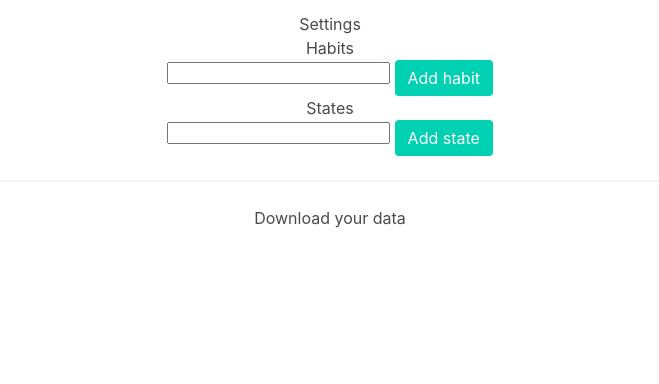
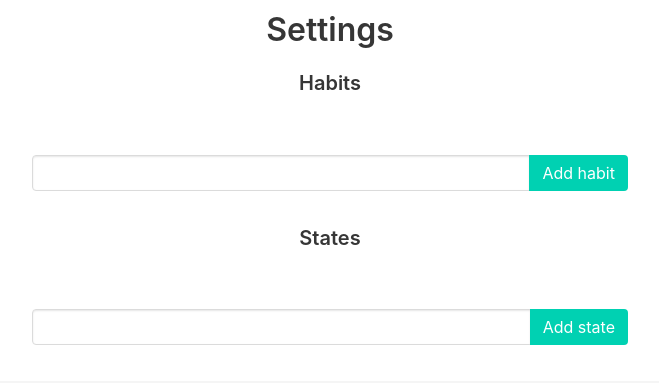
Before and after one commit to KosAqH/Habit-tracker, a Flask app: page /settings in a window 1280 px wide. Shown: the part 52-436 px from the top of the page, without its empty margins (310-969 px from the left). Run offline with Flask 3, Linux system fonts and the light colour scheme; the visitor is signed in with stand-in values (Sample User, id 1); data comes from the database, SQL or seed files in the repository; data that the repository does not hold is empty.

Commit message:
Overhaul settings page

```diff
--- a/app/templates/settings.html
+++ b/app/templates/settings.html
@@ -2,62 +2,79 @@
 
 {% block content %}
 <div class="column is-8 is-offset-2">
-  <h1>
+  <h3 class="title is-3">
     Settings
-  </h1>
-  <h3>
+  </h3>
+  <div class="block">
+    <h5 class="title is-5">
       Habits
-  </h3>
+    </h5>
+    <table class="table is-fullwidth is-hoverable">
     {% for habit in habits %}
-    <div class="columns">
-      <div class="column">
+      <tr>
+        <td>
           {{habit.name}}
-      </div>
-      <div class="column">
+        </td>
+        <td class="has-text-right">
           <form action="delete_habit" method="post">
             <input type=hidden value="{{habit.id}}" name=habit_id />
-          <button class="button is-primary">Remove habit</button>
+            <button class="button is-danger">Remove habit</button>
+          </form>
+        </td>
+      </tr>
+    {% endfor %}
+    </table>
+    <div class="column is-10 is-offset-1">
+      <form method="POST" action="add_habit">
+        <div class="field has-addons has-addons-centered">
+          <div class="control is-expanded">
+            <input class="input" type="text" name="habit">
+          </div>
+          <div class="control">
+            <button class="button is-primary">Add habit</button>
+          </div>
+        </div>
       </form>
     </div>
   </div>
-  {% endfor %}
-  <div>
-    <form method="POST" action="add_habit">
-      <label class="text">
-        <input type="text" name="habit">
-      </label>
-      <button class="button is-primary">Add habit</button>
-    </form>
-  </div>
-  <h3>
+
+  <div class="block">
+    <h5 class="title is-5">
       States
-  </h3>
+    </h5>
+    <table class="table is-fullwidth is-hoverable">
     {% for state in states %}
-    <div class="columns">
-      <div class="column">
+      <tr>
+        <td>
           {{state.name}}
-      </div>
-      <div class="column">
+        </td>
+        <td class="has-text-right">
           <form action="delete_state" method="post">
             <input type=hidden value="{{state.id}}" name=state_id />
-          <button class="button is-primary">Remove state</button>
+            <button class="button is-danger">Remove state</button>
+          </form>
+        </td>
+      </tr>
+    {% endfor %}
+  </table>
+    <div class="column is-10 is-offset-1">
+      <form method="POST" action="add_state">
+        <div class="field has-addons has-addons-centered">
+          <div class="control is-expanded">
+            <input class="input" type="text" name="state">
+          </div>
+          <div class="control">
+            <button class="button is-primary">Add state</button>
+          </div>
+        </div>
       </form>
     </div>
   </div>
-  {% endfor %}
-  <div>
-    <form method="POST" action="add_state">
-      <label class="text">
-        <input type="text" name="state">
-      </label>
-      <button class="button is-primary">Add state</button>
-    </form>
-  </div>
   <hr>
 
-  <h1>
+  <!-- <h1>
     Download your data
-  </h1>
+  </h1> -->
 </div>
 
 {% endblock %}
```
Lines whose indentation alone changed are shown as unchanged.
